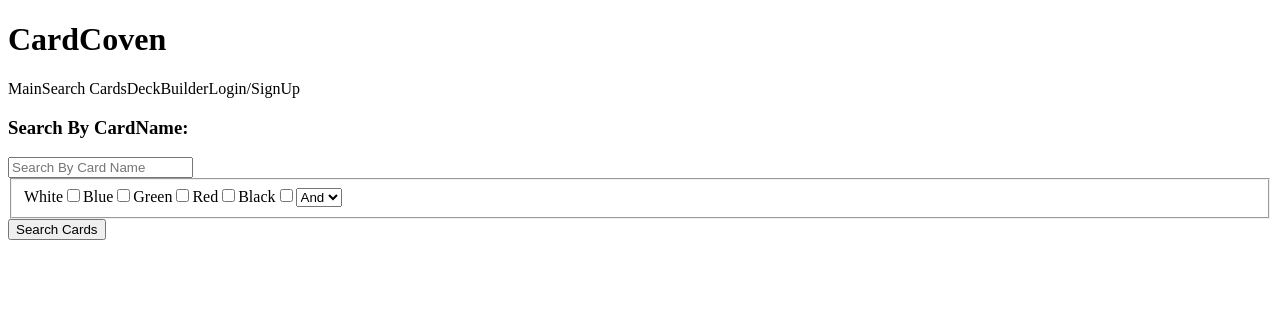
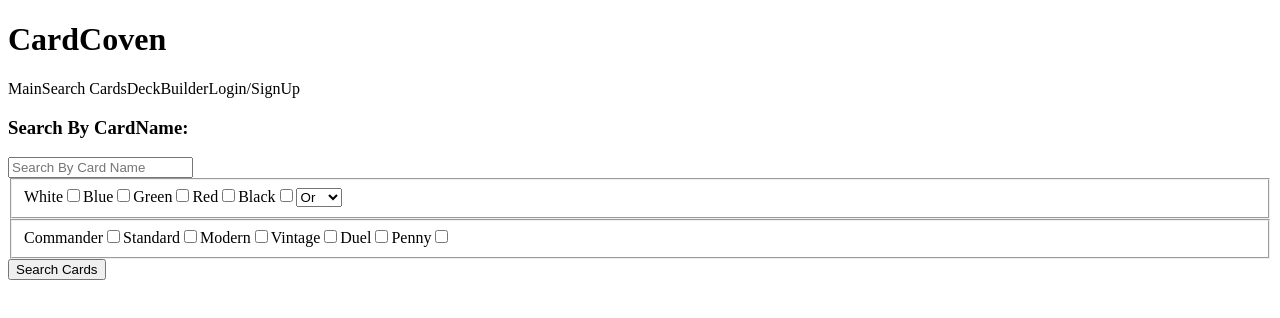
Before and after one commit to cosmolightfoot/card-coven-front-end, a React app: page / in a window 1280 px wide. Shown: the top 318 px of the page. Built offline with nearby package versions, Linux system fonts and the light colour scheme.

Commit message:
added game format component, renders, no errors

```diff
--- a/src/components/search-components/CardColors.js
+++ b/src/components/search-components/CardColors.js
@@ -12,8 +12,8 @@ function CardColors({ cardColors, handleChange, handleCheckboxChange, exclusivit
       <label>Red<input type="checkbox" name="red" checked={red} onChange={handleCheckboxChange} /></label>
       <label>Black<input type="checkbox" name="black" checked={black} onChange={handleCheckboxChange} /></label>
       <select value={exclusivity} name="exclusivity" onChange={handleChange}>
-        <option value={'and'}>And</option>
-        <option value={'or'}>Or</option>
+        <option value={'$AND$'}>And</option>
+        <option value={'$OR$'} >Or</option>
       </select>
     </fieldset>
   );
--- /dev/null
+++ b/src/components/search-components/GameFormats.js
@@ -0,0 +1,31 @@
+import React from 'react';
+import PropTypes from 'prop-types';
+
+function GameFormats({ gameFormats, handleCheckboxChange }) {
+  const { commander, modern, vintage, duel, penny, standard } = gameFormats;
+
+  return (
+    <fieldset>
+      <label>Commander<input type="checkbox" name="commander" checked={commander} onChange={handleCheckboxChange} /></label>
+      <label>Standard<input type="checkbox" name="standard" checked={standard} onChange={handleCheckboxChange} /></label>
+      <label>Modern<input type="checkbox" name="modern" checked={modern} onChange={handleCheckboxChange} /></label>
+      <label>Vintage<input type="checkbox" name="vintage" checked={vintage} onChange={handleCheckboxChange} /></label>
+      <label>Duel<input type="checkbox" name="duel" checked={duel} onChange={handleCheckboxChange} /></label>
+      <label>Penny<input type="checkbox" name="penny" checked={penny} onChange={handleCheckboxChange} /></label>
+    </fieldset>
+  );
+}
+
+GameFormats.propTypes = {
+  gameFormats: PropTypes.shape({
+    commander: PropTypes.bool.isRequired,
+    modern: PropTypes.bool.isRequired,
+    vintage: PropTypes.bool.isRequired,
+    duel: PropTypes.bool.isRequired,
+    penny: PropTypes.bool.isRequired,
+    standard: PropTypes.bool.isRequired
+  }).isRequired,
+  handleCheckboxChange: PropTypes.func.isRequired
+};
+
+export default GameFormats;
--- a/src/components/search-components/SearchForm.js
+++ b/src/components/search-components/SearchForm.js
@@ -2,6 +2,8 @@ import React, { PureComponent } from 'react';
 // import PropTypes from 'prop-types';
 import CardName from './CardName.js';
 import CardColors from './CardColors';
+import ErrorBoundary from '../../utilities/ErrorBoundary';
+import GameFormats from './GameFormats';
 
 
 export default class SearchForm extends PureComponent {
@@ -12,7 +14,13 @@ export default class SearchForm extends PureComponent {
     blue: false,
     red: false,
     green: false,
-    exclusivity: 'or'
+    exclusivity: '$OR$',
+    commander: false,
+    modern: false,
+    standard: false,
+    duel: false,
+    penny: false,
+    vintage: false
   }
 
   handleChange = ({ target }) => {
@@ -24,9 +32,23 @@ export default class SearchForm extends PureComponent {
   }
 
   render() {
-    const cardName = this.cardName;
-    const { black, white, green, red, blue, exclusivity } = this.state;
-    const cardColors = { black, white, red, blue, green, exclusivity };
+    const { cardName } = this.state;
+    const {
+      black,
+      white,
+      green,
+      red,
+      blue,
+      exclusivity,
+      commander,
+      modern,
+      standard,
+      vintage,
+      penny,
+      duel
+    } = this.state;
+    const cardColors = { black, white, red, blue, green };
+    const gameFormats = { commander, modern, standard, vintage, penny, duel };
 
     return (
       <form>
@@ -37,8 +59,15 @@ export default class SearchForm extends PureComponent {
         <CardColors
           cardColors={cardColors}
           handleChange={this.handleChange}
+          exclusivity={exclusivity}
           handleCheckboxChange={this.handleCheckboxChange}
         />
+        <ErrorBoundary>
+          <GameFormats
+            gameFormats={gameFormats}
+            handleCheckboxChange={this.handleCheckboxChange}
+          />
+        </ErrorBoundary>
         <button>Search Cards</button>
       </form>
     );
--- /dev/null
+++ b/src/utilities/ErrorBoundary.js
@@ -0,0 +1,29 @@
+import React, { Component } from 'react';
+import PropTypes from 'prop-types';
+
+
+export default class ErrorBoundary extends Component {
+  static propTypes = {
+    children: PropTypes.node
+  };
+
+  state = {
+    error: false
+  }
+
+  static getDerivedStateFromError() {
+    return { error: true };
+  }
+
+  componentDidCatch(error) {
+    console.error(error);
+  }
+
+  render() {
+    if(this.state.error) {
+      return (<h3>Error!</h3>);
+    }
+
+    return this.props.children;
+  }
+}
```
Also changed, not shown: src/containers/CardSearch.js (deleted, +0 -35 lines), src/actions/cardSearchActions.js (added), 1 other file (tests, documents, lock files or other folders).
